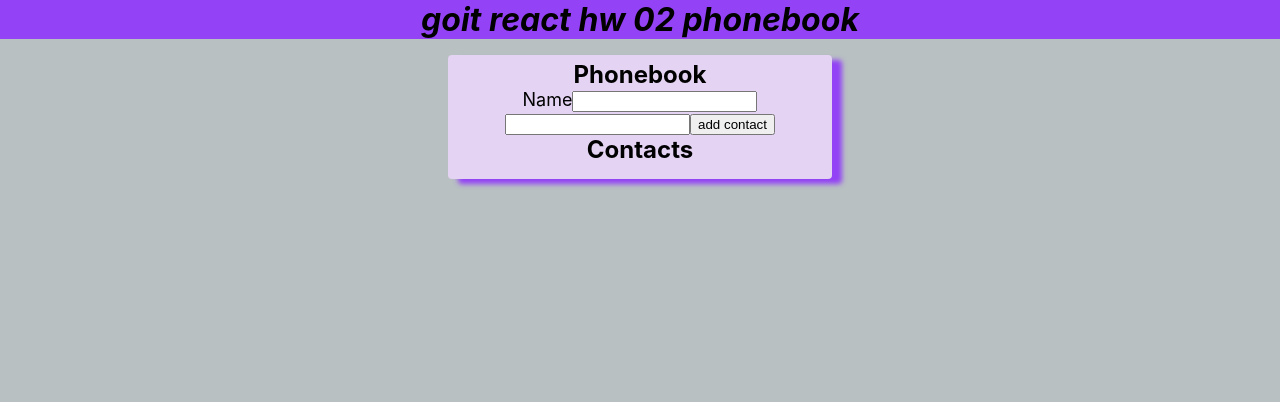
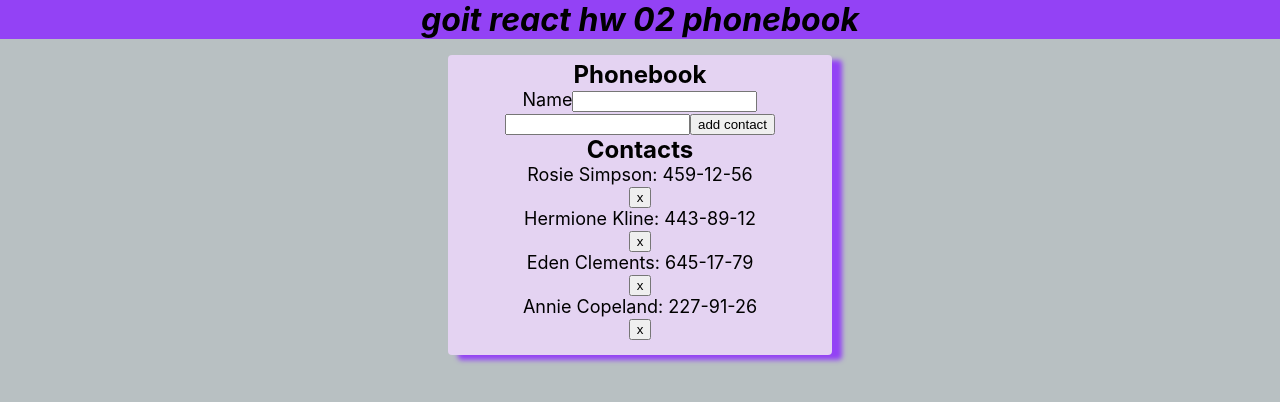
Before and after one commit to Sumaruk-Olga/react-hw-02-phonebook-, a React (Create React App) app: page / in a window 1280 px wide. Shown: the top 402 px of the page. Built offline with nearby package versions, Linux system fonts and the light colour scheme.

Commit message:
add with  new arr, delete contact

```diff
--- a/src/components/App/App.jsx
+++ b/src/components/App/App.jsx
@@ -8,7 +8,10 @@
 
 export class App extends Component {
   state = {
-    contacts: [],
+    contacts: [{id: 'id-1', name: 'Rosie Simpson', number: '459-12-56'},
+    {id: 'id-2', name: 'Hermione Kline', number: '443-89-12'},
+    {id: 'id-3', name: 'Eden Clements', number: '645-17-79'},
+    {id: 'id-4', name: 'Annie Copeland', number: '227-91-26'},],
     name: '',
     number: '',
     filter:''
@@ -22,19 +25,21 @@
 
   handleSubmit = (e) => {
     e.preventDefault();
-    // console.log(e.target.elements.name.value);
-    // console.log(e.target.elements.number.value);
     this.setState(prevState => {
-      // console.log(prevState.contacts);
-      prevState.contacts.push({
+      const newState = { ...prevState };
+      newState.contacts.push({
         id: nanoid(),
         name: e.target.elements.name.value,
-        number: e.target.elements.number.value
-      });
+        number: e.target.elements.number.value,
+      })
+
+      return newState;
     });
   }
   handleDeleteContact = (id) => {
-    console.log('id', id);
+    this.setState(prevState => ({
+      contacts: prevState.contacts.filter(contact => contact.id !== id),
+    }));
   }
 
   render() {
--- a/src/components/Contacts/Contacts.jsx
+++ b/src/components/Contacts/Contacts.jsx
@@ -6,7 +6,7 @@
             {contacts.map((item) => {
                 return <li key={item.id}>
                     <p>{item.name}: {item.number}</p>
-                    <button type="button" onClick={onDelete(item.id)}>x</button>
+                    <button type="button" onClick={()=>onDelete(item.id)}>x</button>
                 </li>
             })}
             </ContactsList>)
```
